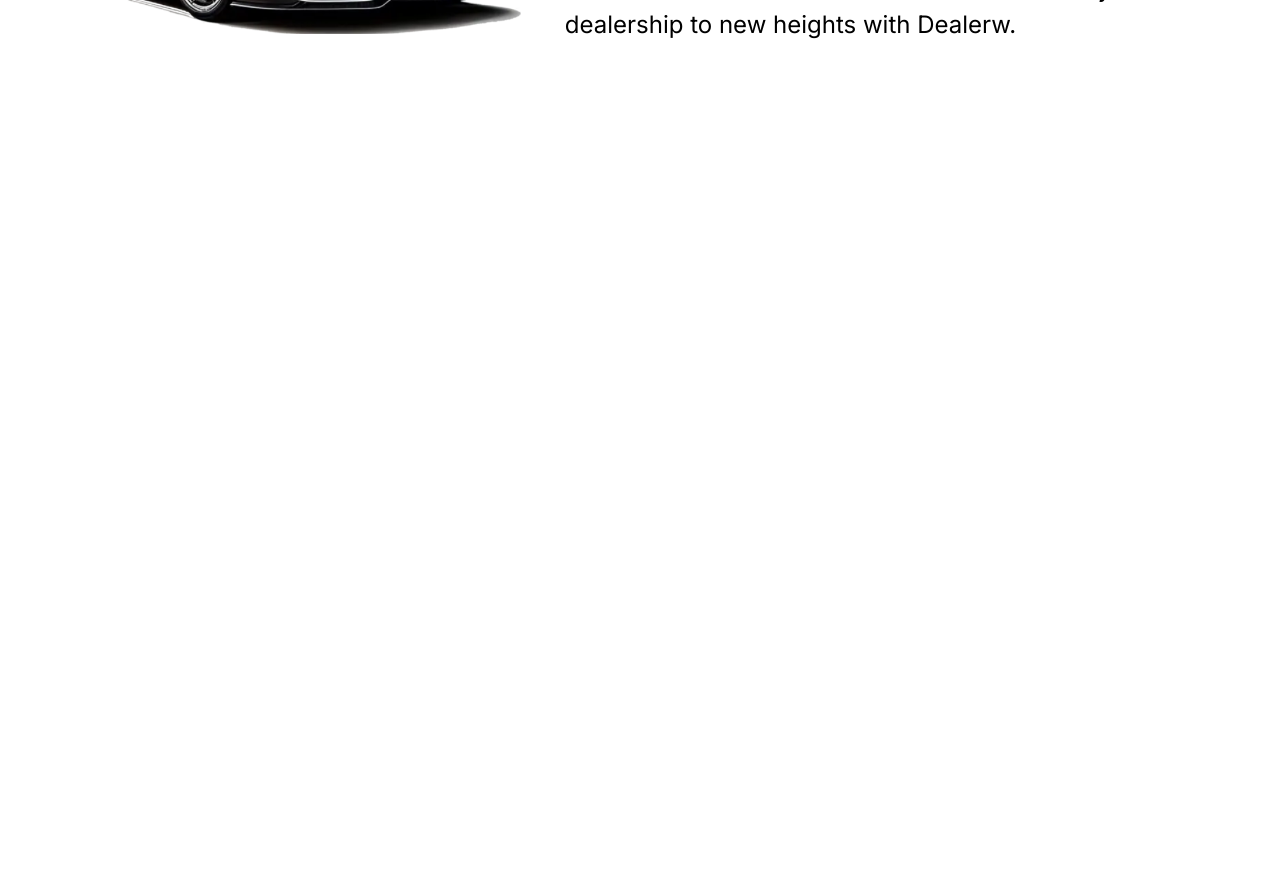
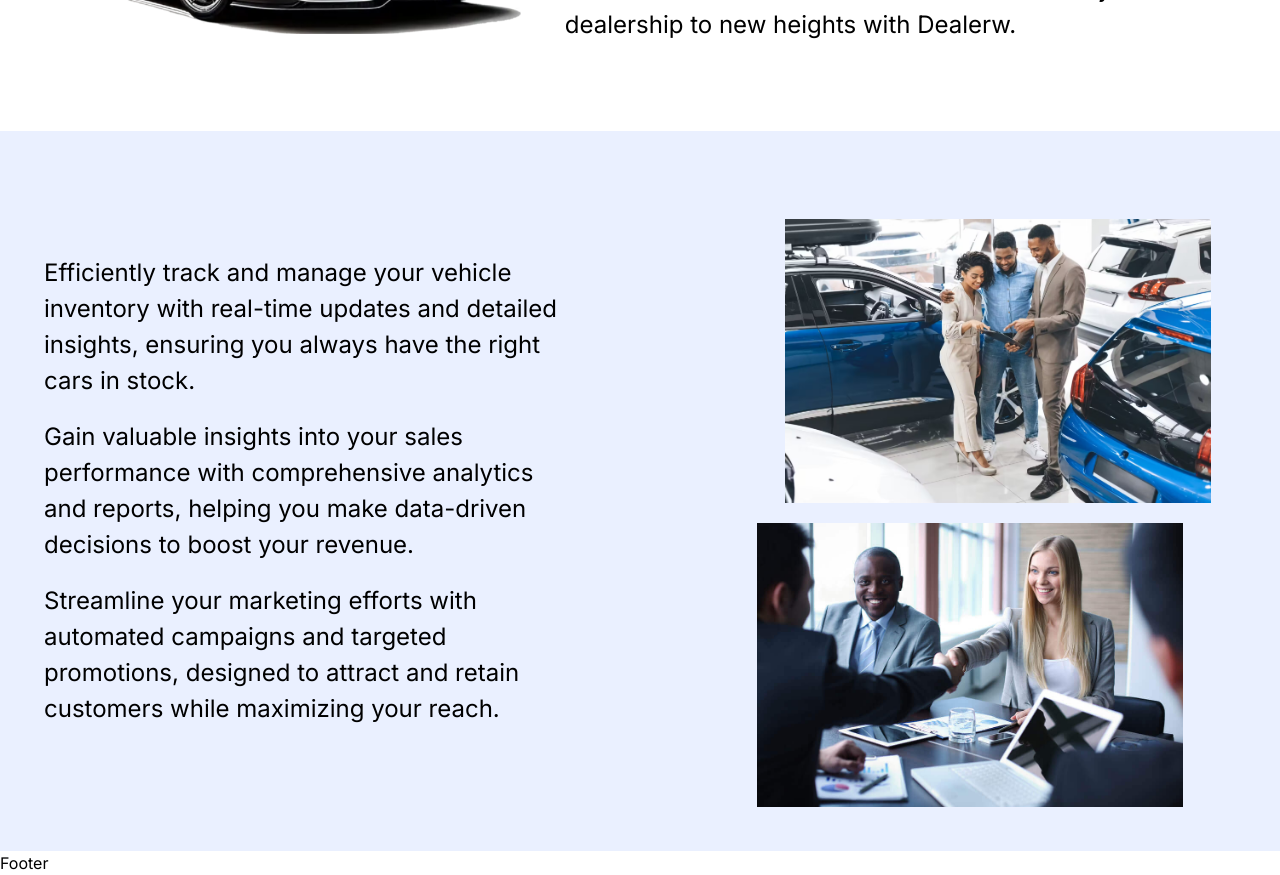
Before and after one commit to CristalpyC/auto-dashboard, a Next.js app: page / in a window 1280 px wide. Shown: the part 1160-2035 px from the top of the page. Before the commit the page ends 1247 px from the top, so only its background shows below. Built offline with nearby package versions, Linux system fonts and the light colour scheme.

Commit message:
Implementing description section

```diff
--- a/src/app/page.tsx
+++ b/src/app/page.tsx
@@ -1,4 +1,6 @@
 import { About } from "@/components/home-components/About";
+import { Description } from "@/components/home-components/Description";
+import { Footer } from "@/components/home-components/Footer";
 import { Intro } from "@/components/home-components/Intro";
 import { Services } from "@/components/home-components/Services";
 
@@ -8,6 +10,8 @@ export default function Home() {
       <Intro />
       <Services />
       <About />
+      <Description />
+      <Footer />
     </main>
   );
 }
--- a/src/components/home-components/Description.tsx
+++ b/src/components/home-components/Description.tsx
@@ -1,5 +1,29 @@
 export const Description = () => {
   return (
-    <div>Description</div>
+    <div className="mt-11 p-11 bg-[#EAF0FF] flex flex-col lg:flex-row lg:gap-32 justify-center items-center lg:justify-between">
+      <div className="text-[3vmin] w-[100%] text-center lg:text-left">
+        <p className="mb-5">
+          Efficiently track and manage your vehicle inventory with real-time updates
+          and detailed insights, ensuring you always have the right cars in stock.
+        </p>
+
+        <p className="mb-5">
+          Gain valuable insights into your sales performance with comprehensive
+          analytics and reports, helping you make data-driven decisions to boost
+          your revenue.
+        </p>
+
+        <p>
+          Streamline your marketing efforts with automated campaigns and targeted
+          promotions, designed to attract and retain customers while maximizing
+          your reach.
+        </p>
+      </div>
+
+      <div className="w-[100%] mt-11 flex flex-col justify-center items-center">
+        <img src="car-dealership-runs-a-credit-check.avif" alt="check" className="w-[70%] lg:w-[80%] mb-5 ml-14"/>
+        <img src="dealer-loyalty.jpg" alt="business" className="w-[70%] lg:w-[80%]"/>
+      </div>
+    </div>
   )
 }
```
Also changed, not shown: public/car-dealership-runs-a-credit-check.avif (added), public/dealer-loyalty.jpg (added).
